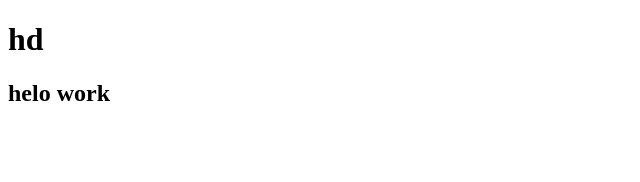
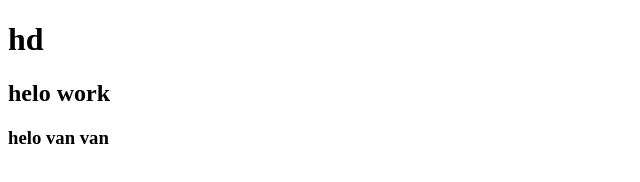
Before and after one commit to DucVanD/Learn_FE, a plain HTML site: page index.html in a window 1280 px wide. Shown: the whole page, without its empty margins (0-640 px from the left). Drawn offline with Linux system fonts and the light colour scheme.

Commit message:
add file index.html

```diff
--- a/index.html
+++ b/index.html
@@ -8,5 +8,6 @@
 <body>
     <h1>hd</h1>
     <h2>helo work</h2>
+    <h3>helo van van</h3>
 </body>
 </html>
```
